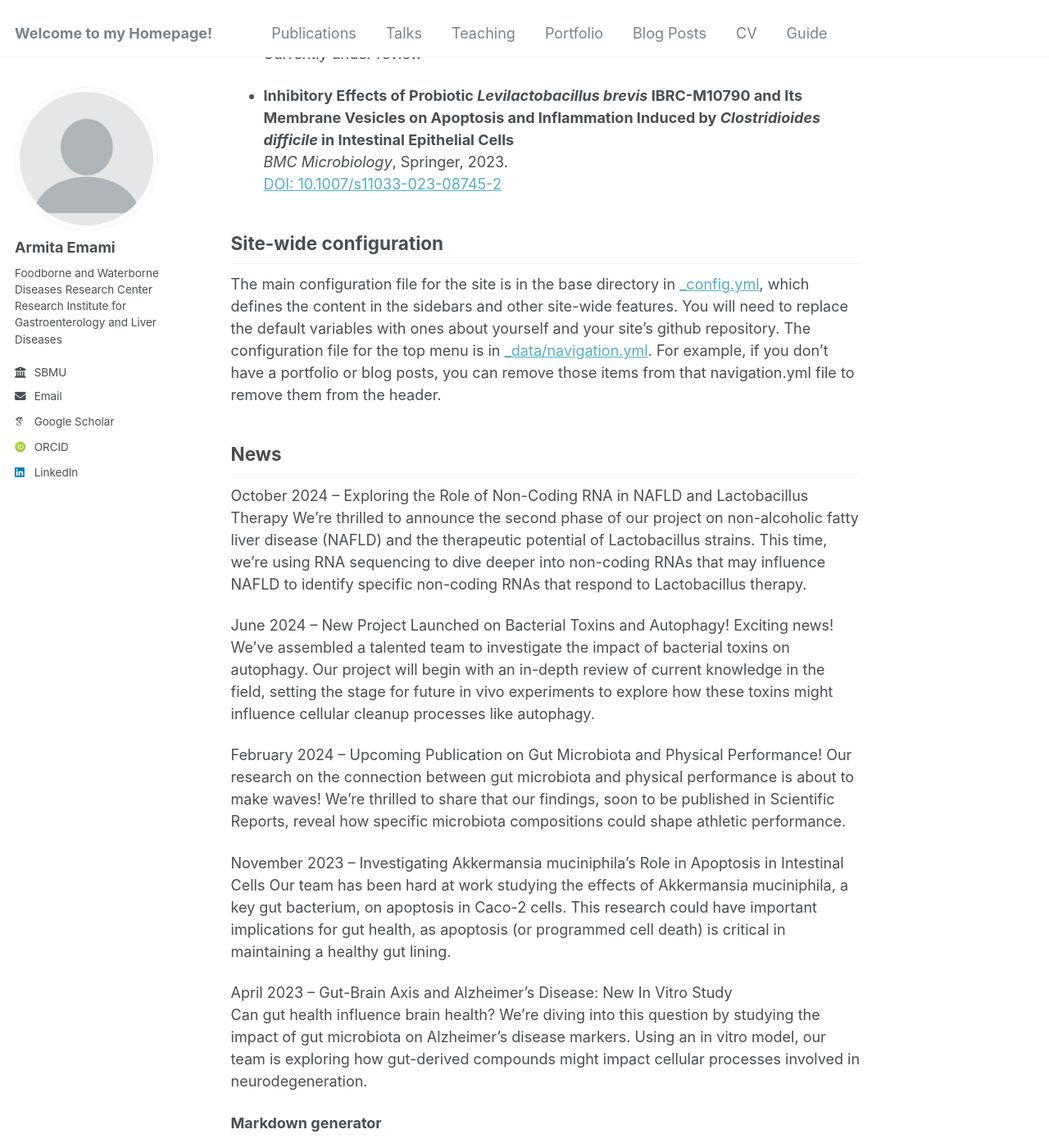
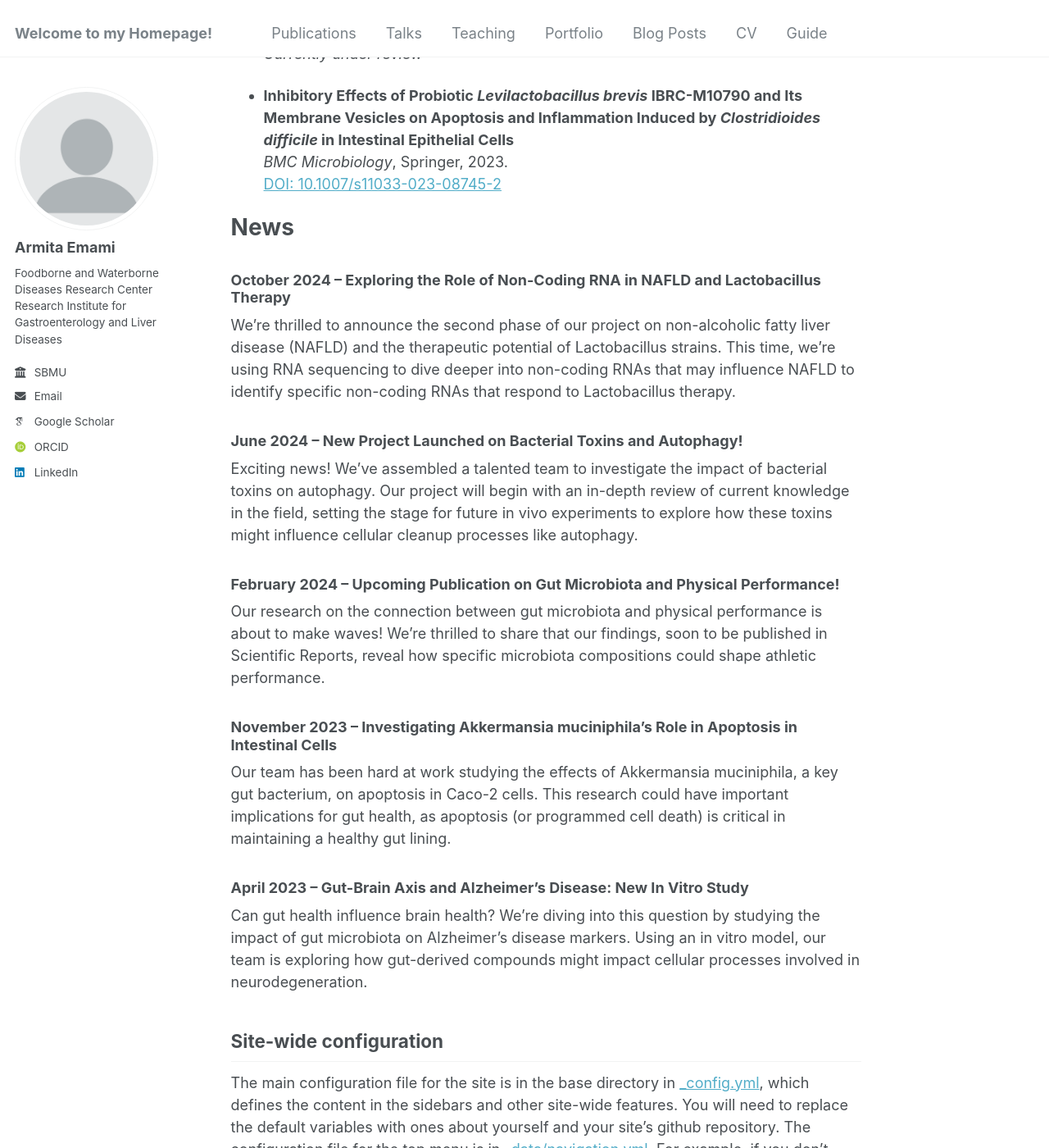
Before and after one commit to Armitaem/main0, a Jekyll site: the page built from _pages/about.md, in a window 1280 px wide and 1400 px high, scrolled down 1269 px. Shown: the whole window at 82% size. Built offline with Jekyll 4.4.1, drawn with Linux system fonts in a browser that asks for light colours; some web fonts are replaced.

```diff
--- a/_pages/about.md
+++ b/_pages/about.md
@@ -43,26 +43,50 @@ Selectd Publications
   *BMC Microbiology*, Springer, 2023.
   [DOI: 10.1007/s11033-023-08745-2](https://doi.org/10.1007/s11033-023-08745-2)
 
+
+
+
+
+
+
+
+
+
+
+
+
+News
+======
+### October 2024 – Exploring the Role of Non-Coding RNA in NAFLD and Lactobacillus Therapy
+We’re thrilled to announce the second phase of our project on non-alcoholic fatty liver disease (NAFLD) and the therapeutic potential of Lactobacillus strains. This time, we’re using RNA sequencing to dive deeper into non-coding RNAs that may influence NAFLD to identify specific non-coding RNAs that respond to Lactobacillus therapy.
+
+### June 2024 – New Project Launched on Bacterial Toxins and Autophagy!
+Exciting news! We’ve assembled a talented team to investigate the impact of bacterial toxins on autophagy. Our project will begin with an in-depth review of current knowledge in the field, setting the stage for future in vivo experiments to explore how these toxins might influence cellular cleanup processes like autophagy.
+
+### February 2024 – Upcoming Publication on Gut Microbiota and Physical Performance!
+Our research on the connection between gut microbiota and physical performance is about to make waves! We’re thrilled to share that our findings, soon to be published in Scientific Reports, reveal how specific microbiota compositions could shape athletic performance.
+
+### November 2023 – Investigating Akkermansia muciniphila’s Role in Apoptosis in Intestinal Cells
+Our team has been hard at work studying the effects of Akkermansia muciniphila, a key gut bacterium, on apoptosis in Caco-2 cells. This research could have important implications for gut health, as apoptosis (or programmed cell death) is critical in maintaining a healthy gut lining.
+
+### April 2023 – Gut-Brain Axis and Alzheimer’s Disease: New In Vitro Study
+Can gut health influence brain health? We’re diving into this question by studying the impact of gut microbiota on Alzheimer’s disease markers. Using an in vitro model, our team is exploring how gut-derived compounds might impact cellular processes involved in neurodegeneration.
+
+
+
+
+
+
+
+
+
+
+
+
+
 Site-wide configuration
 ------
 The main configuration file for the site is in the base directory in [_config.yml](https://github.com/academicpages/armitaem.github.io/main//blob/master/_config.yml), which defines the content in the sidebars and other site-wide features. You will need to replace the default variables with ones about yourself and your site's github repository. The configuration file for the top menu is in [_data/navigation.yml](https://github.com/academicpages/armitaem.github.io/main//blob/master/_data/navigation.yml). For example, if you don't have a portfolio or blog posts, you can remove those items from that navigation.yml file to remove them from the header.
-
-News
-------
-October 2024 – Exploring the Role of Non-Coding RNA in NAFLD and Lactobacillus Therapy
-               We’re thrilled to announce the second phase of our project on non-alcoholic fatty liver disease (NAFLD) and the therapeutic potential of Lactobacillus strains. This time, we’re using RNA sequencing to dive deeper into non-coding RNAs that may influence NAFLD to identify specific non-coding RNAs that respond to Lactobacillus therapy.
-
-June 2024 – New Project Launched on Bacterial Toxins and Autophagy!
-               Exciting news! We’ve assembled a talented team to investigate the impact of bacterial toxins on autophagy. Our project will begin with an in-depth review of current knowledge in the field, setting the stage for future in vivo experiments to explore how these toxins might influence cellular cleanup processes like autophagy.
-
-February 2024 – Upcoming Publication on Gut Microbiota and Physical Performance!
-                Our research on the connection between gut microbiota and physical performance is about to make waves! We’re thrilled to share that our findings, soon to be published in Scientific Reports, reveal how specific microbiota compositions could shape athletic performance.
-
-November 2023 – Investigating Akkermansia muciniphila’s Role in Apoptosis in Intestinal Cells
-               Our team has been hard at work studying the effects of Akkermansia muciniphila, a key gut bacterium, on apoptosis in Caco-2 cells. This research could have important implications for gut health, as apoptosis (or programmed cell death) is critical in maintaining a healthy gut lining.
-
-April 2023 – Gut-Brain Axis and Alzheimer’s Disease: New In Vitro Study
-                Can gut health influence brain health? We’re diving into this question by studying the impact of gut microbiota on Alzheimer’s disease markers. Using an in vitro model, our team is exploring how gut-derived compounds might impact cellular processes involved in neurodegeneration.
 
 
 **Markdown generator**
```
